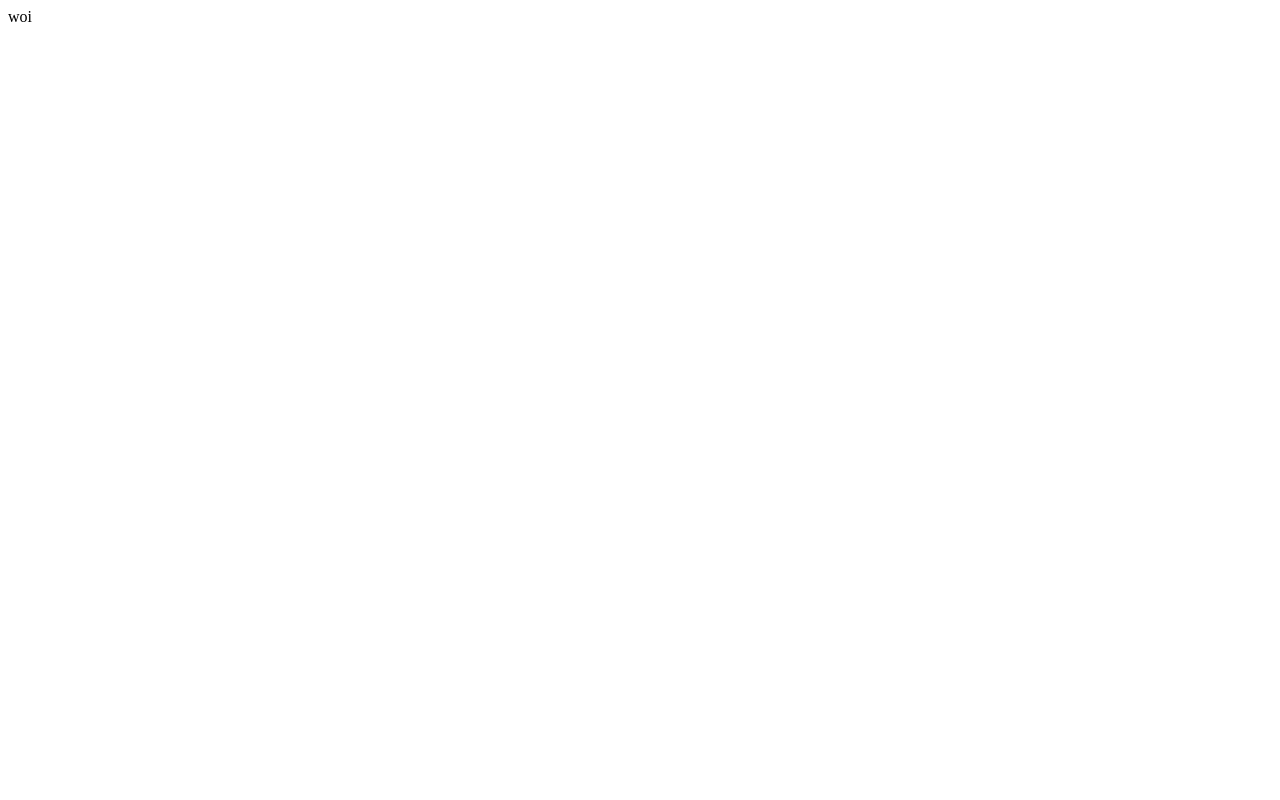
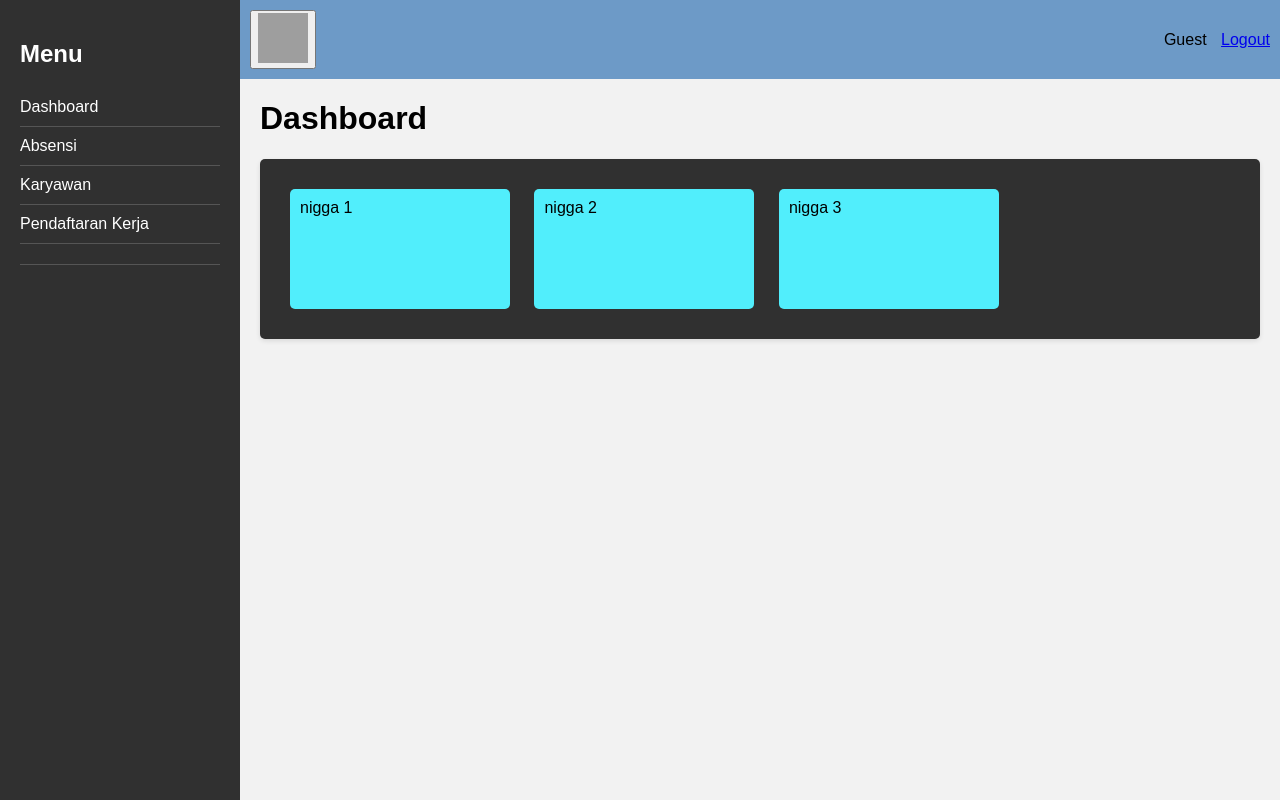
Before and after one commit to MAthallahR/school_project, a PHP site: page /guest_view/guest_dashboard.php in a window 1280 px wide. Before the commit the page is almost empty. Run offline with PHP 8.4, Linux system fonts and the light colour scheme; a stand-in replaces the project's code that opens the database connection; grey boxes are pictures that could not be loaded.

Commit message:
Update guest_dashboard.php

```diff
--- a/Sistem human resource dan penggajian karyawan/guest_view/guest_dashboard.php
+++ b/Sistem human resource dan penggajian karyawan/guest_view/guest_dashboard.php
@@ -1,11 +1,124 @@
+
 <!DOCTYPE html>
 <html lang="en">
 <head>
     <meta charset="UTF-8">
     <meta name="viewport" content="width=device-width, initial-scale=1.0">
-    <title>Document</title>
+    <title>HRD Penggajian</title>
+    <style>
+        body{
+            font-family: sans-serif;
+            margin: 0;
+            padding: 0;
+            background-color: #f2f2f2;
+        }
+        .container{
+            display: flex;
+            width: 100%;
+            height: 100vh;
+        }
+        .sidebar{
+            background-color: #303030;
+            color: #fff;
+            width: 200px;
+            padding: 20px;
+        }
+        .sidebar ul{
+            list-style: none;
+            padding: 0;
+            margin: 0;
+        }
+        .sidebar li{
+            padding: 10px 0;
+            border-bottom: 1px solid #555;
+        }
+        .sidebar a{
+            color: #fff;
+            text-decoration: none;
+        }
+        .main{
+            flex: 1;
+            padding: 20px;
+        }
+        .dashboardj{
+            background-color: #303030;
+            padding: 20px;
+            border-radius: 5px;
+            box-shadow: 0 2px 5px rgba(0, 0, 0, 0.1);
+            margin-bottom: 20px;
+        }
+        .dashboardj .kotak{
+            display: inline-block;
+            width: 200px;
+            height: 100px;
+            background-color: #51eefc;
+            margin: 10px;
+            padding: 10px;
+            border-radius: 5px;
+            box-shadow: 0 2px 5px rgba(0, 0, 0, 0. 1);
+        }
+        .sidebar{
+            width: 200px;
+            transition: width 0.3s ease;
+        }
+        .sidebar.closed {
+            width: 0px;
+            margin-left: -50px;
+            transition: width 0.3s ease;
+
+        }
+        .navbar{
+            background-color: #6d9ac7;
+            padding: 10px;
+            margin-top: -20px;
+            margin-left: -20px;
+            margin-right: -20px;
+            display: flex;
+            justify-content: space-between;
+            align-items: center;
+        }
+        .navbar .logout{
+          margin-left: 10px;
+        }
+    </style>
 </head>
 <body>
-    woi
+    <div class="container">
+        <div id="sidebar" class="sidebar">
+            <h2>Menu</h2>
+            <ul>
+                <li><a href="">Dashboard</a></li>
+                <li><a href="">Absensi</a></li>
+                <li><a href="">Karyawan</a></li>
+                <li><a href="">Pendaftaran Kerja</a></li>
+                <li><a href=""></a></li>
+            </ul>
+        </div>
+        <div class="main">
+        <div class="navbar">
+          <button id="sidebartombol">
+            <img src="https://png.pngtree.com/png-clipart/20230215/ourmid/pngtree-wild-of-beautiful-monkey-png-image_6602335.png" alt="" style="width: 50px; height: 50px;">
+          </button>
+          <div>
+            Guest
+            <a href="../logout.php" class="logout" onclick="return confirm('Apakah Anda yakin ingin logout?')">Logout</a>
+          </div>
+        </div>
+            <h1>Dashboard</h1>
+            <div class="dashboardj">
+                <div class="kotak">nigga 1</div>
+                <div class="kotak">nigga 2</div>
+                <div class="kotak">nigga 3</div>
+            </div>
+        </div>
+    </div>
+    <script>
+        const sidebarToggle = document.getElementById('sidebartombol');
+        const sidebar = document.getElementById('sidebar');
+
+        sidebarToggle.addEventListener('click', () => {
+            sidebar.classList.toggle('closed');
+        });
+    </script>
 </body>
 </html>
```
